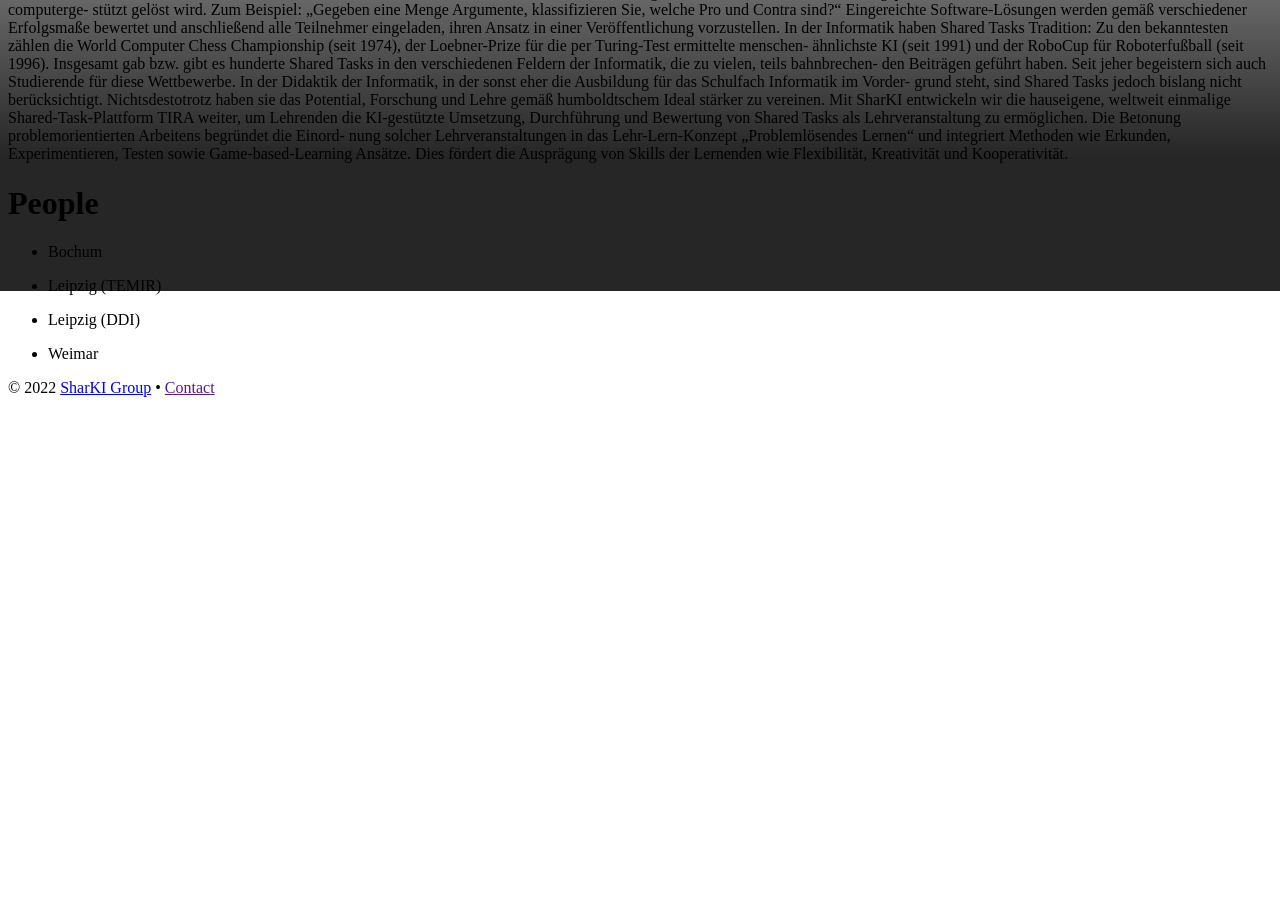
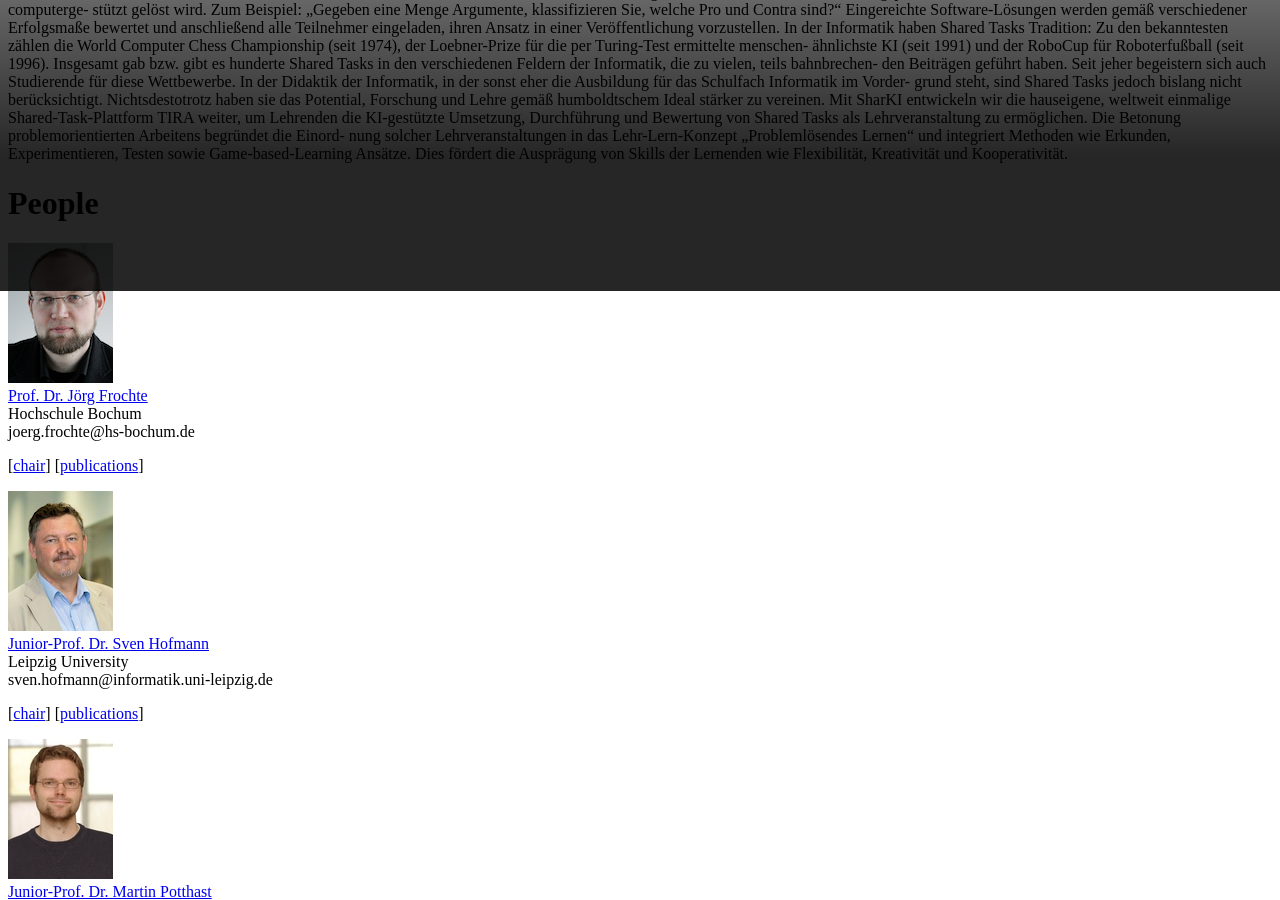
Before and after one commit to SharKI-Project/sharki-project.github.io, a Jekyll site: the page built from index.html, in a window 1280 px wide and 900 px high, scrolled down 609 px. Built offline with Jekyll 4.4.1, drawn with Linux system fonts in a browser that asks for light colours; a script that is not in the unit is left out; before the commit the page ends 1014 px from its top, so only the background shows below that; some of the changed text lies outside the part shown.

Commit message:
Add people

```diff
--- a/index.html
+++ b/index.html
@@ -28,24 +28,52 @@
 
 <div class="uk-section uk-container">
 <h1>People</h1>
-</div>
+
 
 <div class="uk-container uk-margin-medium">
 <div id="list-heads" class="webis-list">
 
-<!--<div id="potthast" class="entry">
+<div id="frochte" class="entry">
+<div class="image people-image"><img src="people/img/frochte.png" alt="Jörg Frochte"/></div>
+<div class="description">
+<a title="Jörg Frochte" href="https://joerg.frochte.de/">Prof. Dr. Jörg Frochte</a>
+<br/> Hochschule Bochum
+<br/> joerg.frochte<wbr>&#64;hs-bochum.de
+<p class="information">
+<!--Interests: Information Retrieval, Machine&nbsp;Learning, Natural&nbsp;Language Processing, Artificial&nbsp;Intelligence<br/>-->
+[<a href="https://www.hochschule-bochum.de/cvh/angewandte-informatik/">chair</a>]
+[<a href="https://joerg.frochte.de/publications/">publications</a>]
+</p>
+</div>
+</div>
+
+<div id="hofmann" class="entry">
+<div class="image people-image"><img src="people/img/hofmann.png" alt="Sven Hofmann"/></div>
+<div class="description">
+<a title="Sven Hofmann" href="https://www.informatik.uni-leipzig.de/ddi/personen/hofmann.html">Junior-Prof. Dr. Sven Hofmann</a>
+<br/> Leipzig University
+<br/> sven.hofmann<wbr>&#64;informatik.uni-leipzig.de
+<p class="information">
+<!--Interests: Information Retrieval, Machine&nbsp;Learning, Natural&nbsp;Language Processing, Artificial&nbsp;Intelligence<br/>-->
+[<a href="https://www.informatik.uni-leipzig.de/ddi/">chair</a>]
+[<a href="https://www.informatik.uni-leipzig.de/ddi/personen/hofmann.html#ngaw7e32091303245efe482543745371318">publications</a>]
+</p>
+</div>
+</div>
+
+<div id="potthast" class="entry">
 <div class="image people-image"><img src="people/img/potthast.jpg" alt="Martin Potthast" /></div>
 <div class="description">
 <a title="Martin Potthast" href="https://www.uni-leipzig.de/en/profile/mitarbeiter/jp-dr-martin-potthast/">Junior-Prof. Dr. Martin Potthast</a>
 <br/> Leipzig University
 <br/> martin.potthast<wbr>&#64;uni-leipzig.de
 <p class="information">
-Interests: Information Retrieval, Natural Language Processing, Artificial Intelligence, Crowdsourcing, Reproducibility<br/>
+<!--Interests: Information Retrieval, Natural Language Processing, Artificial Intelligence, Crowdsourcing, Reproducibility<br/>-->
 [<a href="https://leipzig.webis.de">chair</a>]
-[<a href="https://webis.de/data.html#?q=martin+potthast">data</a>]
-[<a href="https://webis.de/events.html#?q=martin+potthast">events</a>]
+<!--[<a href="https://webis.de/data.html#?q=martin+potthast">data</a>]-->
+<!--[<a href="https://webis.de/events.html#?q=martin+potthast">events</a>]-->
 [<a href="https://webis.de/publications.html#?q=martin+potthast">publications</a>]
-[<a href="https://webis.de/research.html#?q=martin+potthast">research</a>]
+<!--[<a href="https://webis.de/research.html#?q=martin+potthast">research</a>]-->
 </p>
 </div>
 </div>
```
Also changed, not shown: other parts of index.html (+5 -5 lines), people/img/frochte.png (added), people/img/hofmann.png (added), people/img/kolyada.png (added), people/img/loebe.png (added), people/img/mohr.png (added), people/img/potthast.jpg (added), people/img/stein.jpg (added).
